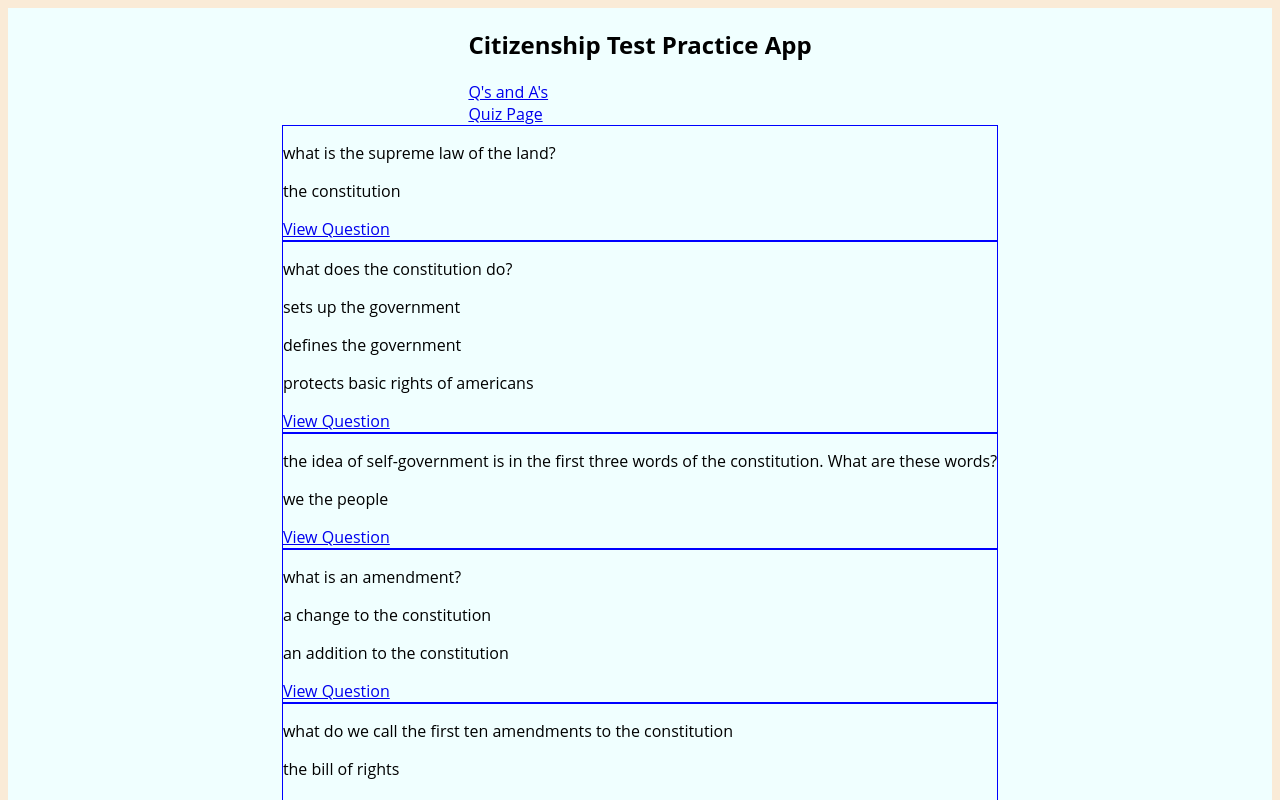
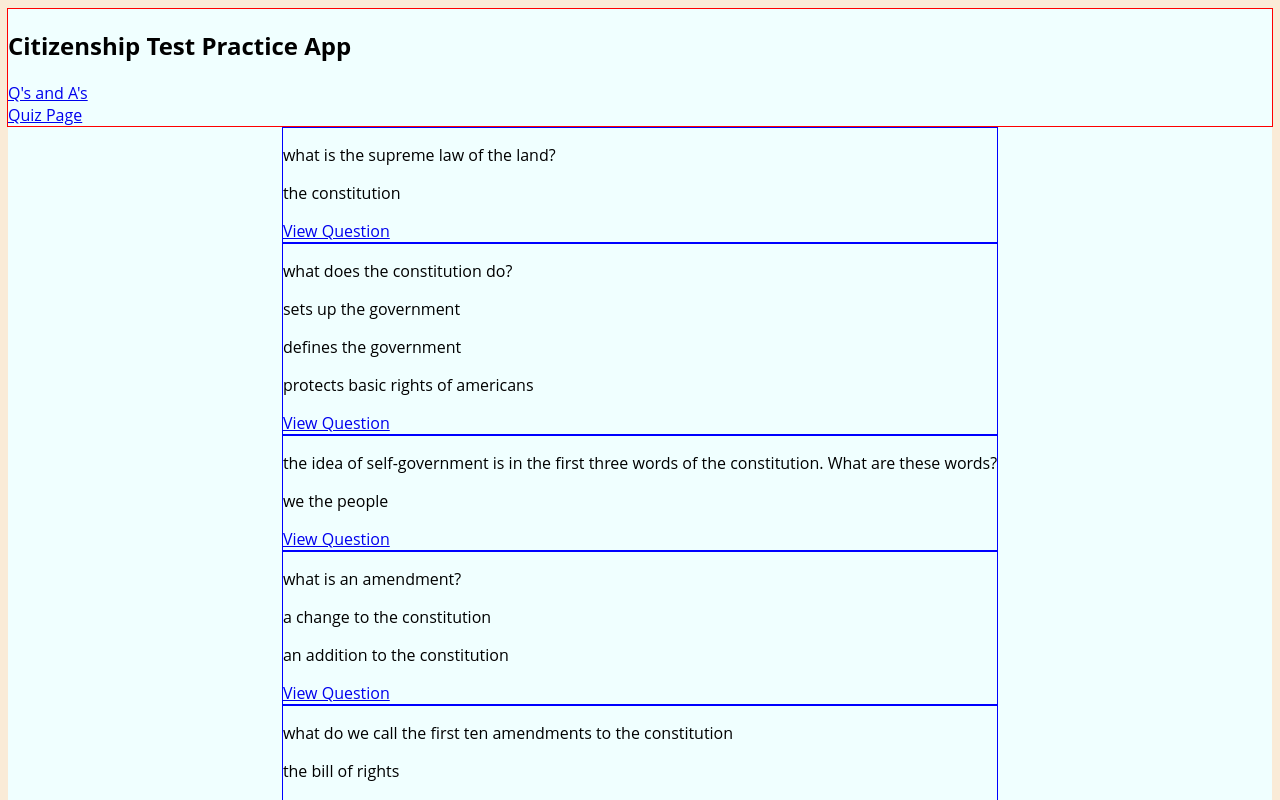
Before and after one commit to mmaustin/citizenship-questions-answers, a React (Create React App) app in the folder citizenship-frontend/: page / in a window 1280 px wide. Shown: the top 800 px of the page. Built offline with nearby package versions, Linux system fonts and the light colour scheme.

Commit message:
placed border around nav to assist with styling

```diff
--- a/citizenship-frontend/src/index.css
+++ b/citizenship-frontend/src/index.css
@@ -19,3 +19,8 @@ body {
     align-items: center;
     flex-flow: column;
 }
+
+nav {
+    border: 1px solid red;
+    width: 100%;
+}
```
